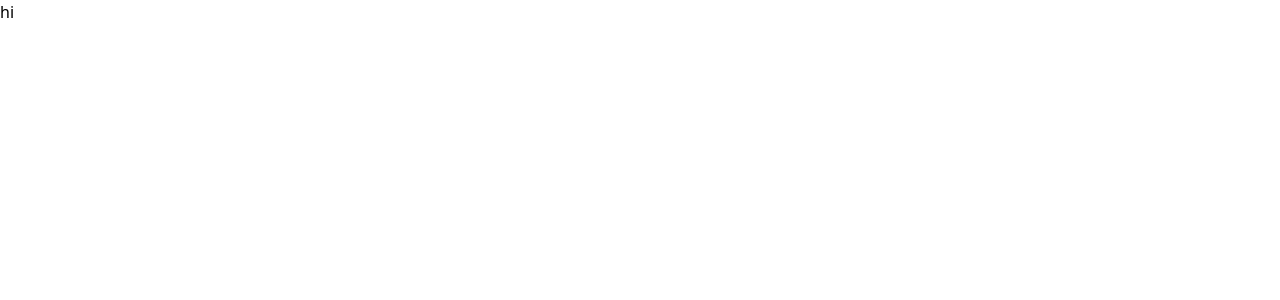
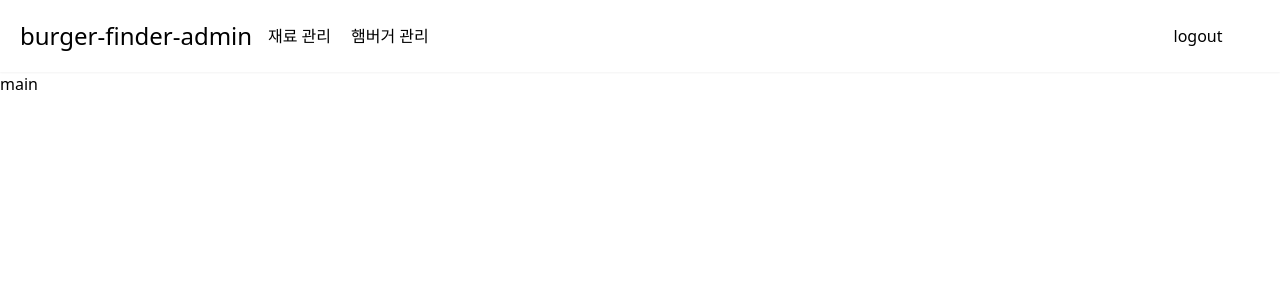
Before and after one commit to tyange/burger-finder-admin, an Angular app: page / in a window 1280 px wide. Shown: the top 300 px of the page. Built offline with nearby package versions, Linux system fonts and the light colour scheme.

Commit message:
헤더 추가

```diff
--- a/src/app/app.component.html
+++ b/src/app/app.component.html
@@ -1,3 +1,4 @@
-<div>
-  <p>hi</p>
-</div>
+<app-header></app-header>
+<main>
+  <p>main</p>
+</main>
--- a/src/app/app.module.ts
+++ b/src/app/app.module.ts
@@ -3,10 +3,12 @@ import { BrowserModule } from '@angular/platform-browser';
 
 import { AppRoutingModule } from './app-routing.module';
 import { AppComponent } from './app.component';
+import { HeaderComponent } from './header/header.component';
 
 @NgModule({
   declarations: [
-    AppComponent
+    AppComponent,
+    HeaderComponent
   ],
   imports: [
     BrowserModule,
--- /dev/null
+++ b/src/app/header/header.component.html
@@ -0,0 +1,18 @@
+<header class="w-full grid grid-cols-10 items-center p-5 box-border shadow-sm">
+  <div class="col-span-2">
+    <span class="text-2xl">burger-finder-admin</span>
+  </div>
+  <div class="col-span-2">
+    <ul class="flex gap-5">
+      <li>재료 관리</li>
+      <li>햄버거 관리</li>
+    </ul>
+  </div>
+  <div class="col-start-10">
+    <ul class="flex justify-center">
+      <li class="w-1/2 flex justify-center">
+        <button>logout</button>
+      </li>
+    </ul>
+  </div>
+</header>
--- /dev/null
+++ b/src/app/header/header.component.ts
@@ -0,0 +1,15 @@
+import { Component, OnInit } from '@angular/core';
+
+@Component({
+  selector: 'app-header',
+  templateUrl: './header.component.html',
+  styleUrls: ['./header.component.css']
+})
+export class HeaderComponent implements OnInit {
+
+  constructor() { }
+
+  ngOnInit(): void {
+  }
+
+}
```
Also changed, not shown: src/app/header/header.component.css (added), 1 other file (tests, documents, lock files or other folders).
